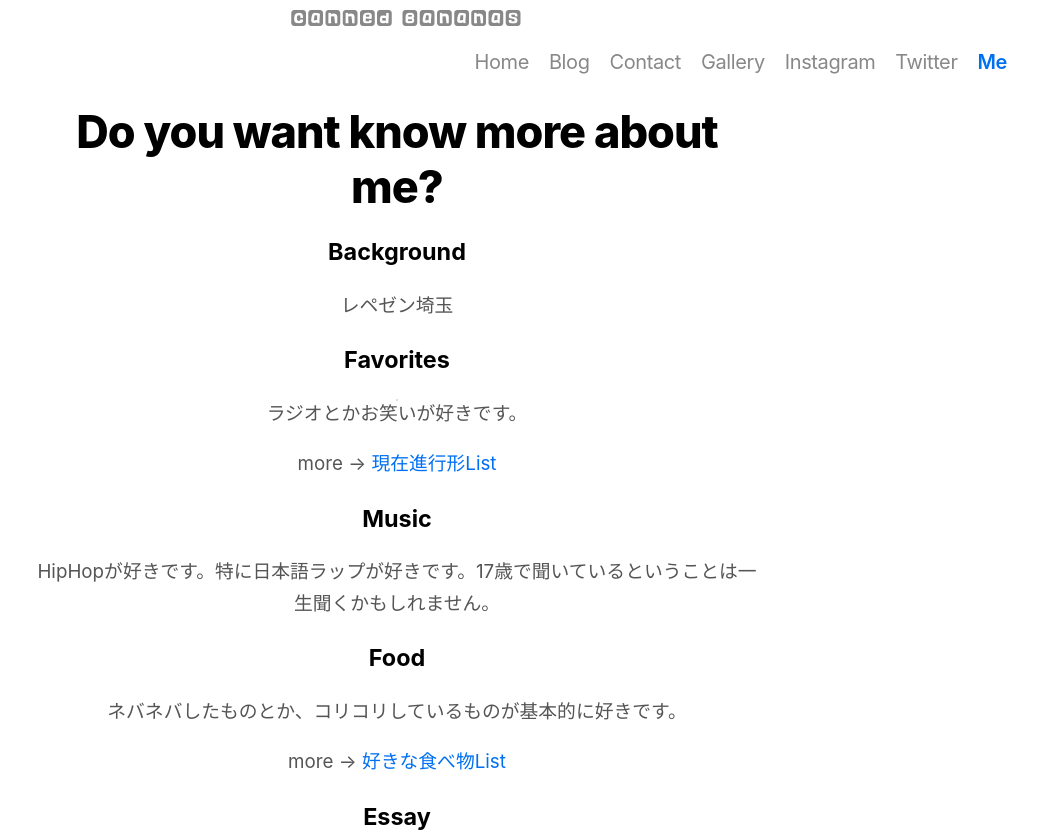
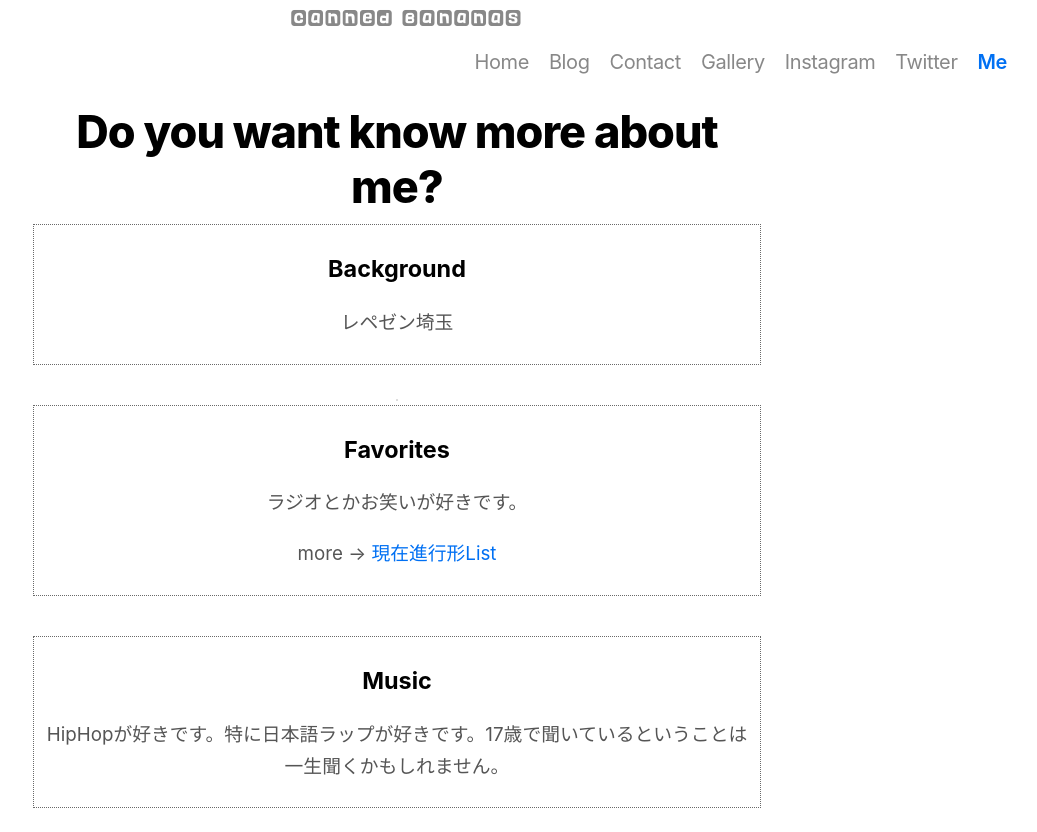
Before and after one commit to standingflower0607/notion-blog, a Next.js app: page /me in a window 1280 px wide. Shown: the top 832 px of the page, without its empty margins (243-1280 px from the left). Built offline with nearby package versions, Linux system fonts and the light colour scheme.

Commit message:
moved the location of photos.tsx

```diff
--- a/src/styles/me.module.css
+++ b/src/styles/me.module.css
@@ -5,3 +5,9 @@
 .content {
   text-align: center;
 }
+
+.section {
+  padding: 0.3rem;
+  margin-bottom: 2rem;
+  border: 0.05rem dotted dimgrey;
+}
```
